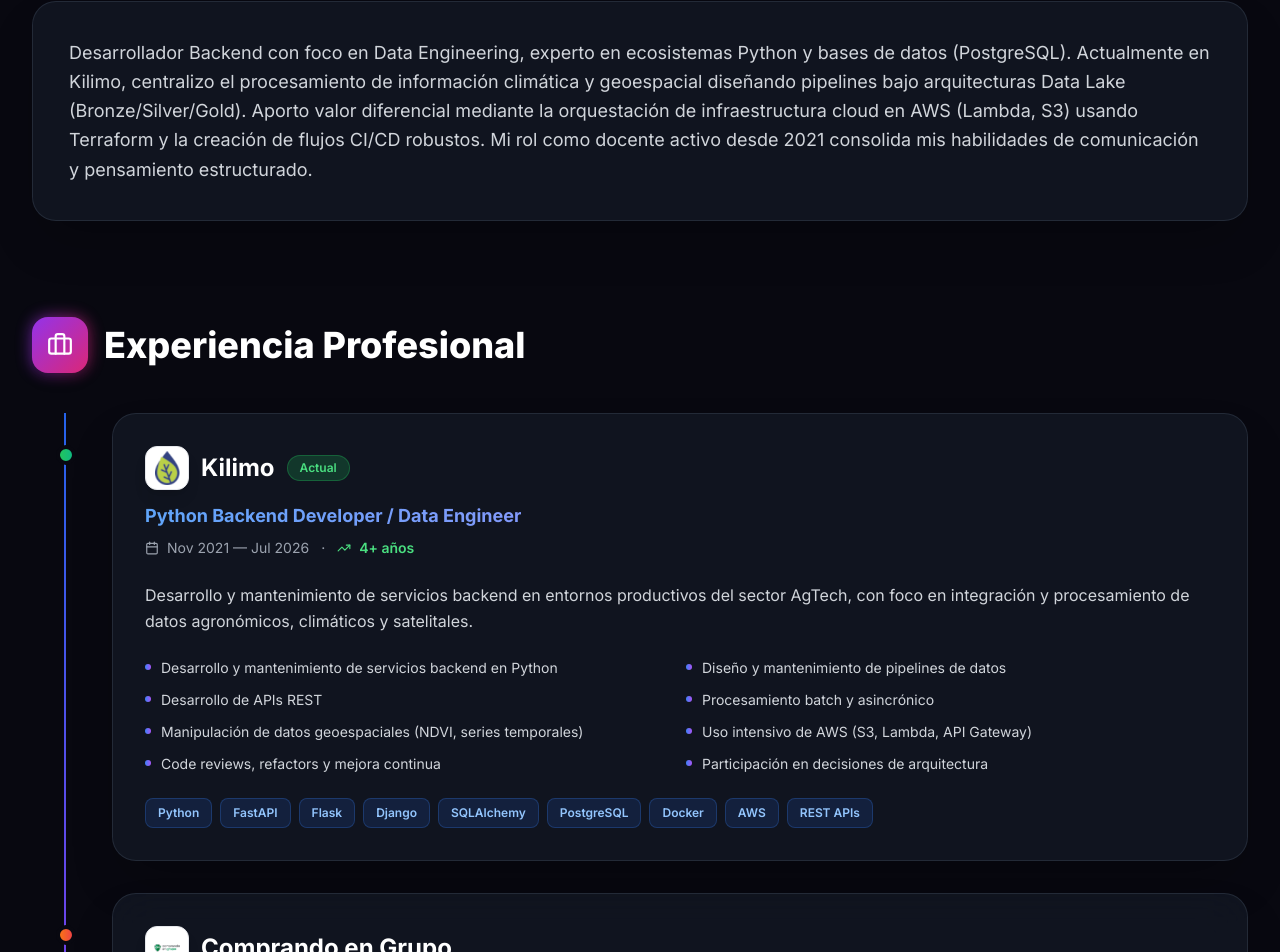
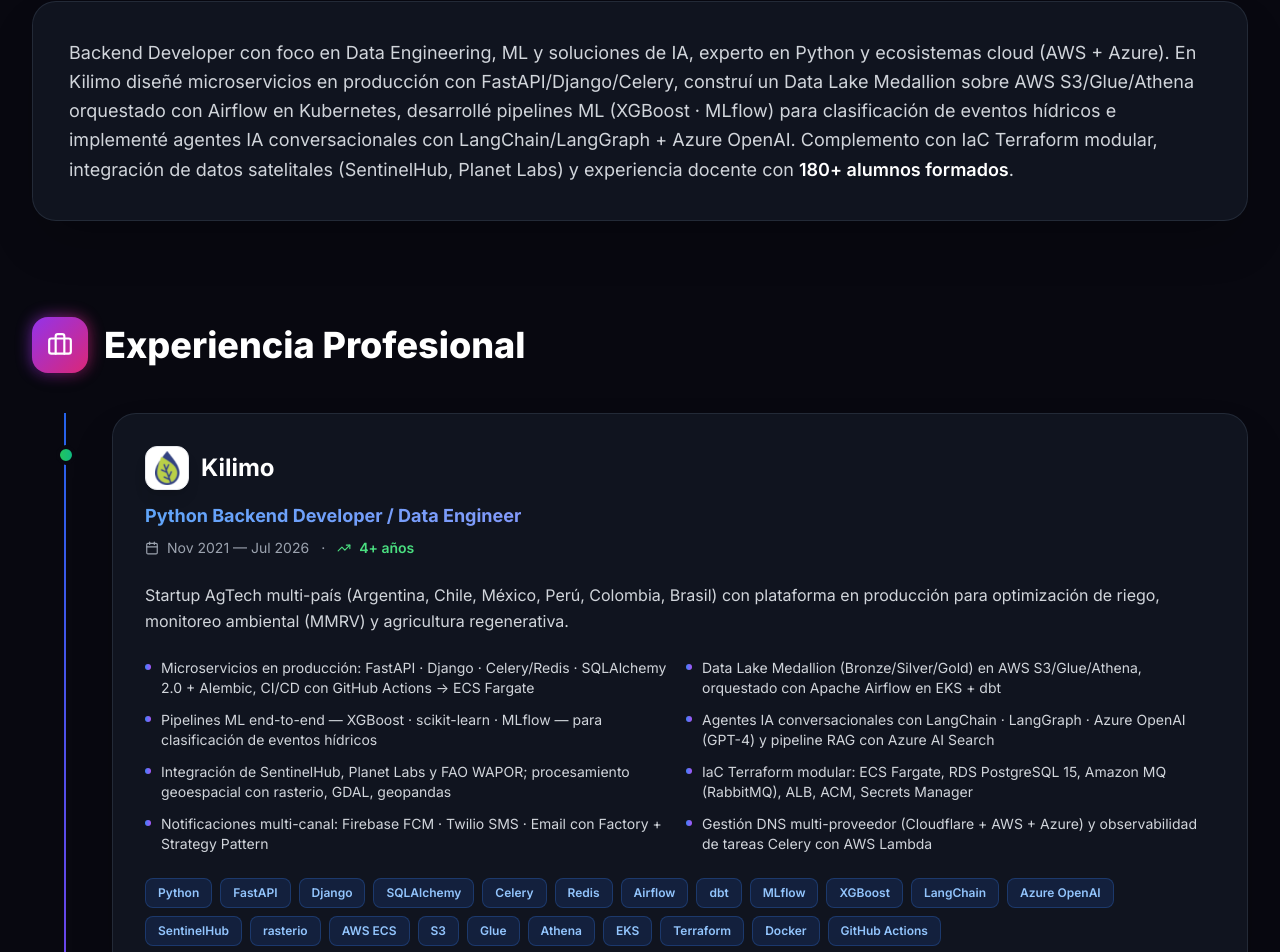
Before and after one commit to matiasjavierlucero/cv-web, a React (Vite) app: page / in a window 1280 px wide. Shown: the part 896-1848 px from the top of the page. Built offline with nearby package versions, Linux system fonts and the light colour scheme.

Commit message:
mejora en cv

```diff
--- a/package.json
+++ b/package.json
@@ -5,7 +5,7 @@
   "type": "module",
   "scripts": {
     "dev": "vite",
-    "build": "vite build",
+    "build": "node scripts/generate-pdf.mjs && vite build",
     "lint": "eslint .",
     "preview": "vite preview",
     "pdf": "node scripts/generate-pdf.mjs"
--- a/src/CVMatias.tsx
+++ b/src/CVMatias.tsx
@@ -169,13 +169,14 @@
 const ROLES = [
     'Python Backend Developer',
     'Data Engineer',
+    'ML & AI Engineer',
     'Docente de Desarrollo de Software',
 ];
 
 const STATS = [
     { value: 5,   suffix: '+', label: 'años de experiencia' },
-    { value: 120, suffix: '+', label: 'alumnos activos'     },
-    { value: 30,  suffix: '+', label: 'tecnologías'          },
+    { value: 180, suffix: '+', label: 'alumnos formados'    },
+    { value: 50,  suffix: '+', label: 'tecnologías'         },
     { value: 2,   suffix: '',  label: 'proyectos live'      },
 ];
 
@@ -184,37 +185,43 @@
         title: 'Backend',
         gradient: 'from-blue-500 to-cyan-500',
         chipClass: 'bg-blue-500/10 text-blue-300 border-blue-500/25 hover:bg-blue-500/20',
-        skills: ['Python 3.11+', 'FastAPI', 'Flask', 'Django', 'SQLAlchemy', 'REST APIs', 'Async/Await'],
+        skills: ['Python', 'FastAPI', 'Django', 'SQLAlchemy 2.0', 'Alembic', 'Celery', 'Redis', 'Pydantic v2', 'REST APIs'],
     },
     {
-        title: 'Data & Bases de Datos',
+        title: 'Data & ML',
         gradient: 'from-violet-500 to-purple-500',
         chipClass: 'bg-violet-500/10 text-violet-300 border-violet-500/25 hover:bg-violet-500/20',
-        skills: ['PostgreSQL', 'Polars', 'Pandas', 'Pipelines ETL', 'Medallion Architecture', 'SQLite'],
+        skills: ['Apache Airflow', 'dbt', 'MLflow', 'XGBoost', 'scikit-learn', 'Polars', 'Pandas', 'Medallion Architecture'],
+    },
+    {
+        title: 'IA / LLM',
+        gradient: 'from-pink-500 to-rose-500',
+        chipClass: 'bg-pink-500/10 text-pink-300 border-pink-500/25 hover:bg-pink-500/20',
+        skills: ['LangChain', 'LangGraph', 'Azure OpenAI (GPT-4)', 'RAG', 'Azure AI Search', 'Prompt Engineering'],
     },
     {
         title: 'Cloud & DevOps',
         gradient: 'from-emerald-500 to-teal-500',
         chipClass: 'bg-emerald-500/10 text-emerald-300 border-emerald-500/25 hover:bg-emerald-500/20',
-        skills: ['AWS S3', 'AWS Lambda', 'API Gateway', 'Docker', 'Terraform', 'GitHub Actions', 'CI/CD'],
+        skills: ['AWS (ECS · RDS · S3 · Glue · Athena · EKS)', 'Terraform', 'Docker', 'GitHub Actions', 'CI/CD', 'Kubernetes'],
     },
     {
-        title: 'Geoespacial & AgTech',
+        title: 'Geoespacial',
         gradient: 'from-orange-500 to-amber-500',
         chipClass: 'bg-orange-500/10 text-orange-300 border-orange-500/25 hover:bg-orange-500/20',
-        skills: ['Datos satelitales', 'NDVI', 'Polígonos KML', 'Series temporales', 'Procesamiento batch'],
+        skills: ['SentinelHub', 'Planet Labs', 'FAO WAPOR', 'rasterio', 'GDAL', 'geopandas', 'PostGIS', 'NDVI'],
+    },
+    {
+        title: 'Bases de datos',
+        gradient: 'from-slate-400 to-gray-500',
+        chipClass: 'bg-slate-500/10 text-slate-300 border-slate-500/25 hover:bg-slate-500/20',
+        skills: ['PostgreSQL', 'Redis', 'RabbitMQ', 'Amazon MQ', 'AWS Athena', 'Supabase', 'SQLite'],
     },
     {
         title: 'Frontend',
-        gradient: 'from-pink-500 to-rose-500',
-        chipClass: 'bg-pink-500/10 text-pink-300 border-pink-500/25 hover:bg-pink-500/20',
-        skills: ['Next.js 14', 'React 19', 'TypeScript', 'Tailwind CSS', 'Vite'],
-    },
-    {
-        title: 'Idiomas',
-        gradient: 'from-slate-400 to-gray-500',
-        chipClass: 'bg-slate-500/10 text-slate-300 border-slate-500/25 hover:bg-slate-500/20',
-        skills: ['Español (Nativo)', 'Inglés Técnico'],
+        gradient: 'from-indigo-500 to-blue-500',
+        chipClass: 'bg-indigo-500/10 text-indigo-300 border-indigo-500/25 hover:bg-indigo-500/20',
+        skills: ['Next.js 14', 'React 19', 'TypeScript', 'Tailwind CSS'],
     },
 ];
 
@@ -426,11 +433,12 @@
                         >
                             <p className={`text-lg ${dk ? 'text-gray-300' : 'text-gray-700'} leading-relaxed`}>
                                 <span className="text-3xl font-bold bg-gradient-to-r from-blue-400 to-purple-400 bg-clip-text text-transparent">5+ años</span>{' '}
-                                de experiencia en desarrollo Backend con Python. Especializado en{' '}
-                                <span className="font-semibold text-blue-400">APIs REST</span>,{' '}
-                                <span className="font-semibold text-purple-400">pipelines de datos</span> y{' '}
-                                <span className="font-semibold text-pink-400">procesamiento geoespacial</span>{' '}
-                                en el sector AgTech.
+                                construyendo sistemas backend, pipelines de datos y soluciones de IA en entornos productivos.
+                                Especializado en{' '}
+                                <span className="font-semibold text-blue-400">microservicios Python</span>,{' '}
+                                <span className="font-semibold text-purple-400">Data Lake en AWS con Airflow + dbt</span>,{' '}
+                                <span className="font-semibold text-pink-400">ML con XGBoost + MLflow</span> y{' '}
+                                <span className="font-semibold text-violet-400">agentes IA con LangChain + Azure OpenAI</span>.
                             </p>
                         </motion.div>
 
@@ -491,11 +499,12 @@
                     <SectionHeader icon={Users} title="Perfil Profesional" gradient="from-blue-600 to-cyan-600" darkMode={dk} />
                     <div className={`${card} p-9 hover:-translate-y-1 transition-all duration-300`}>
                         <p className={`${dk ? 'text-gray-300' : 'text-gray-700'} leading-relaxed text-lg`}>
-                            Desarrollador Backend con foco en Data Engineering, experto en ecosistemas Python y bases de datos (PostgreSQL).
-                            Actualmente en Kilimo, centralizo el procesamiento de información climática y geoespacial diseñando pipelines bajo
-                            arquitecturas Data Lake (Bronze/Silver/Gold). Aporto valor diferencial mediante la orquestación de infraestructura cloud
-                            en AWS (Lambda, S3) usando Terraform y la creación de flujos CI/CD robustos. Mi rol como docente activo desde 2021
-                            consolida mis habilidades de comunicación y pensamiento estructurado.
+                            Backend Developer con foco en Data Engineering, ML y soluciones de IA, experto en Python y ecosistemas cloud (AWS + Azure).
+                            En Kilimo diseñé microservicios en producción con FastAPI/Django/Celery, construí un Data Lake Medallion sobre AWS
+                            S3/Glue/Athena orquestado con Airflow en Kubernetes, desarrollé pipelines ML (XGBoost · MLflow) para clasificación
+                            de eventos hídricos e implementé agentes IA conversacionales con LangChain/LangGraph + Azure OpenAI. Complemento
+                            con IaC Terraform modular, integración de datos satelitales (SentinelHub, Planet Labs) y experiencia docente con{' '}
+                            <span className={`font-semibold ${dk ? 'text-white' : 'text-gray-900'}`}>180+ alumnos formados</span>.
                         </p>
                     </div>
                 </motion.section>
@@ -522,7 +531,6 @@
                                                 <a href="https://www.kilimo.com" target="_blank" rel="noopener noreferrer" className="hover:opacity-80 transition-opacity">
                                                     <h4 className={`text-2xl font-bold ${dk ? 'text-white' : 'text-gray-900'}`}>Kilimo</h4>
                                                 </a>
-                                                <span className="px-3 py-1 bg-green-500/20 text-green-400 rounded-full text-xs font-semibold border border-green-500/30">Actual</span>
                                             </div>
                                             <p className="text-transparent bg-clip-text bg-gradient-to-r from-blue-400 to-purple-400 font-bold text-lg mb-2">
                                                 Python Backend Developer / Data Engineer
@@ -538,20 +546,20 @@
                                     </div>
 
                                     <p className={`${dk ? 'text-gray-300' : 'text-gray-700'} mb-6 leading-relaxed`}>
-                                        Desarrollo y mantenimiento de servicios backend en entornos productivos del sector AgTech,
-                                        con foco en integración y procesamiento de datos agronómicos, climáticos y satelitales.
+                                        Startup AgTech multi-país (Argentina, Chile, México, Perú, Colombia, Brasil) con plataforma en producción
+                                        para optimización de riego, monitoreo ambiental (MMRV) y agricultura regenerativa.
                                     </p>
 
                                     <div className={`grid md:grid-cols-2 gap-3 ${dk ? 'text-gray-300' : 'text-gray-700'} mb-6 text-sm`}>
                                         {[
-                                            'Desarrollo y mantenimiento de servicios backend en Python',
-                                            'Diseño y mantenimiento de pipelines de datos',
-                                            'Desarrollo de APIs REST',
-                                            'Procesamiento batch y asincrónico',
-                                            'Manipulación de datos geoespaciales (NDVI, series temporales)',
-                                            'Uso intensivo de AWS (S3, Lambda, API Gateway)',
-                                            'Code reviews, refactors y mejora continua',
-                                            'Participación en decisiones de arquitectura',
+                                            'Microservicios en producción: FastAPI · Django · Celery/Redis · SQLAlchemy 2.0 + Alembic, CI/CD con GitHub Actions → ECS Fargate',
+                                            'Data Lake Medallion (Bronze/Silver/Gold) en AWS S3/Glue/Athena, orquestado con Apache Airflow en EKS + dbt',
+                                            'Pipelines ML end-to-end — XGBoost · scikit-learn · MLflow — para clasificación de eventos hídricos',
+                                            'Agentes IA conversacionales con LangChain · LangGraph · Azure OpenAI (GPT-4) y pipeline RAG con Azure AI Search',
+                                            'Integración de SentinelHub, Planet Labs y FAO WAPOR; procesamiento geoespacial con rasterio, GDAL, geopandas',
+                                            'IaC Terraform modular: ECS Fargate, RDS PostgreSQL 15, Amazon MQ (RabbitMQ), ALB, ACM, Secrets Manager',
+                                            'Notificaciones multi-canal: Firebase FCM · Twilio SMS · Email con Factory + Strategy Pattern',
+                                            'Gestión DNS multi-proveedor (Cloudflare + AWS + Azure) y observabilidad de tareas Celery con AWS Lambda',
                                         ].map((item, i) => (
                                             <div key={i} className="flex items-start gap-2.5 group-hover:translate-x-1 transition-transform duration-200">
                                                 <div className="mt-1.5 w-1.5 h-1.5 rounded-full bg-gradient-to-r from-blue-500 to-purple-500 flex-shrink-0" />
@@ -561,7 +569,7 @@
                                     </div>
 
                                     <div className="flex flex-wrap gap-2">
-                                        {['Python', 'FastAPI', 'Flask', 'Django', 'SQLAlchemy', 'PostgreSQL', 'Docker', 'AWS', 'REST APIs'].map(t => (
+                                        {['Python', 'FastAPI', 'Django', 'SQLAlchemy', 'Celery', 'Redis', 'Airflow', 'dbt', 'MLflow', 'XGBoost', 'LangChain', 'Azure OpenAI', 'SentinelHub', 'rasterio', 'AWS ECS', 'S3', 'Glue', 'Athena', 'EKS', 'Terraform', 'Docker', 'GitHub Actions'].map(t => (
                                             <span key={t} className="px-3 py-1.5 bg-blue-600/15 text-blue-300 rounded-lg text-xs font-semibold border border-blue-500/25 hover:scale-105 transition-transform cursor-default">
                                                 {t}
                                             </span>
@@ -972,8 +980,8 @@
                             <div>
                                 <h4 className={`text-2xl font-bold ${dk ? 'text-white' : 'text-gray-900'} mb-4`}>¿Hablamos?</h4>
                                 <p className={`${dk ? 'text-gray-300' : 'text-gray-700'} text-base mb-8 leading-relaxed`}>
-                                    Estoy abierto a nuevas oportunidades, colaboraciones en proyectos de
-                                    Data Engineering o Backend con Python, y desafíos en el sector AgTech.
+                                    Abierto a nuevas oportunidades en Backend Python, Data Engineering, ML Engineering o IA —
+                                    ya sea en startups, scaleups o empresas establecidas. Si tenés un desafío técnico interesante, hablemos.
                                 </p>
                                 <div className="space-y-5">
                                     <div className="flex items-center gap-4">
--- a/src/CVPdf.tsx
+++ b/src/CVPdf.tsx
@@ -144,13 +144,14 @@
                 <div style={{ marginBottom: 22 }}>
                     <SectionTitle>Perfil</SectionTitle>
                     <p style={{ fontSize: 11, color: GRAY, lineHeight: 1.65 }}>
-                        Backend Developer Python especializado en Data Engineering e infraestructura cloud, con{' '}
-                        <strong style={{ color: NAVY }}>5+ años de experiencia en entornos productivos</strong>.
-                        En Kilimo (AgTech), diseño pipelines ETL sobre arquitectura medallion en AWS S3, proceso
-                        datos satelitales y geoespaciales, y gestiono infraestructura serverless con Terraform.
-                        Complemento ese perfil con experiencia en liderazgo técnico en ItecLabs
-                        (equipo de 15+ personas) y docencia activa con{' '}
-                        <strong style={{ color: NAVY }}>120+ alumnos</strong>.
+                        Backend Developer Python con{' '}
+                        <strong style={{ color: NAVY }}>5+ años en entornos productivos</strong>{' '}
+                        especializado en Data Engineering, ML y soluciones de IA.
+                        En Kilimo (AgTech multi-país) diseñé microservicios con FastAPI/Django/Celery, construí un
+                        Data Lake Medallion sobre AWS S3/Glue/Athena orquestado con Airflow en EKS, desarrollé
+                        pipelines ML (XGBoost · MLflow) e implementé agentes IA con LangChain/LangGraph + Azure OpenAI.
+                        Complemento con Tech Lead en ItecLabs (15+ personas) y docencia activa con{' '}
+                        <strong style={{ color: NAVY }}>180+ alumnos formados</strong>.
                     </p>
                 </div>
 
@@ -162,15 +163,17 @@
                         company="Kilimo"
                         role="Python Backend Developer / Data Engineer"
                         period="Nov 2021 – Jun 2026 · 4+ años"
-                        note="Startup AgTech de riego inteligente , ClimaTech· equipo distribuido (Argentina, Chile, Brasil, Perú, Bolivia, Colombia, México y USA)"
+                        note="Startup AgTech multi-país (Argentina, Chile, México, Perú, Colombia, Brasil) · equipo distribuido"
                         bullets={[
-                            'Diseñé pipelines ETL que integran imágenes satelitales (Sentinel/Planet), índices NDVI y datos climáticos para modelos agronómicos en escala de producción',
-                            'Implementé arquitectura Data Lake medallion (Bronze → Silver → Gold) en AWS S3 como fuente única de verdad para datos de múltiples clientes',
-                            'Infraestructura cloud como código con Terraform: Lambda, API Gateway, S3, IAM — deploy reproducible y auditable',
-                            'Automaticé flujos CI/CD con GitHub Actions: scraping periódico, validación de datos y deploy de servicios FastAPI',
-                            'Code reviews, refactors y participación en decisiones de arquitectura en equipo internacional',
+                            'Diseñé e implementé múltiples microservicios en producción con FastAPI · Django · Celery/Redis · SQLAlchemy 2.0 + Alembic, bajo Layered Architecture y CI/CD completo (GitHub Actions → ECS Fargate)',
+                            'Construí Data Lake Medallion (Bronze/Silver/Gold) sobre AWS S3/Glue/Athena, orquestado con Apache Airflow en Kubernetes (EKS) e integración dbt vía Astronomer Cosmos',
+                            'Desarrollé pipelines ML end-to-end — XGBoost · scikit-learn · MLflow — para clasificación de eventos hídricos, con inference periódica deployada en ECS Fargate',
+                            'Implementé agentes IA conversacionales con LangChain · LangGraph · Azure OpenAI (GPT-4) y prototipé pipeline RAG con Azure AI Search + Azure Document Intelligence',
+                            'Integré SentinelHub, Planet Labs y FAO WAPOR; procesamiento geoespacial con rasterio, GDAL, geopandas y rasterstats a escala',
+                            'IaC Terraform modular para múltiples microservicios: ECS Fargate, RDS PostgreSQL 15, Amazon MQ (RabbitMQ), ALB, ACM, Secrets Manager — multi-entorno stg/prod',
+                            'Servicio de notificaciones multi-canal (Firebase FCM · Twilio SMS · Email) con Factory + Strategy Pattern para selección dinámica de canal en runtime',
                         ]}
-                        tags={['Python', 'FastAPI', 'Flask', 'Django', 'SQLAlchemy', 'PostgreSQL', 'Polars', 'AWS S3', 'AWS Lambda', 'Terraform', 'Docker', 'GitHub Actions']}
+                        tags={['Python', 'FastAPI', 'Django', 'SQLAlchemy 2.0', 'Alembic', 'Celery', 'Redis', 'Airflow', 'dbt', 'MLflow', 'XGBoost', 'LangChain', 'Azure OpenAI', 'SentinelHub', 'rasterio', 'Firebase FCM', 'Twilio', 'AWS ECS', 'S3', 'Glue', 'Athena', 'EKS', 'Terraform', 'Docker', 'GitHub Actions']}
                     />
 
                     <Entry
@@ -206,7 +209,7 @@
                         role="Profesor — Tecnicatura Superior en Desarrollo de Software"
                         period="Mar 2021 – Mar 2026 · 5 años"
                         bullets={[
-                            'Docente de Python, POO, backend y buenas prácticas con 120+ alumnos activos',
+                            'Docente de Python, POO, backend y buenas prácticas con 180+ alumnos formados',
                             'Diseño de trabajos prácticos y evaluaciones orientados al mercado laboral real',
                         ]}
                     />
@@ -246,12 +249,13 @@
                     <SectionTitle>Habilidades Técnicas</SectionTitle>
                     <div style={{ display: 'grid', gridTemplateColumns: '1fr 1fr', gap: '6px 24px' }}>
                         {[
-                            { cat: 'Backend',        items: 'Python (Avanzado) · FastAPI · Flask · Django · SQLAlchemy' },
-                            { cat: 'Data & ML',      items: 'Polars · Pandas · LightGBM · Pipelines ETL · Data Lake' },
-                            { cat: 'Cloud & IaC',    items: 'AWS (S3, Lambda, API Gateway) · Terraform · Docker · GitHub Actions' },
-                            { cat: 'Bases de datos', items: 'PostgreSQL · SQLite · Supabase' },
-                            { cat: 'Frontend',       items: 'Next.js 14 · React (básico)' },
-                            { cat: 'Otros',          items: 'Git · Code Review · Arquitectura REST · Procesamiento geoespacial' },
+                            { cat: 'Backend',        items: 'Python · FastAPI · Django · SQLAlchemy 2.0 · Alembic · Celery · Redis · Pydantic v2' },
+                            { cat: 'Data & ML',      items: 'Apache Airflow · dbt · MLflow · XGBoost · scikit-learn · Polars · Pandas · Medallion Architecture' },
+                            { cat: 'IA / LLM',       items: 'LangChain · LangGraph · Azure OpenAI (GPT-4) · RAG · Azure AI Search · Azure Document Intelligence' },
+                            { cat: 'Cloud & IaC',    items: 'AWS (ECS · RDS · S3 · Glue · Athena · Lambda · EKS) · Kubernetes · Terraform · Docker · GitHub Actions' },
+                            { cat: 'Geoespacial',    items: 'SentinelHub · Planet Labs · FAO WAPOR · rasterio · GDAL · geopandas · PostGIS' },
+                            { cat: 'Bases de datos', items: 'PostgreSQL · Redis · RabbitMQ · Amazon MQ · SQLite · Supabase' },
+                            { cat: 'Integraciones',  items: 'Firebase Admin SDK · Firebase FCM · Twilio SMS · Cloudflare' },
                         ].map(({ cat, items }) => (
                             <div key={cat} style={{ paddingBottom: 4 }}>
                                 <span style={{ fontSize: 10.5, fontWeight: 700, color: NAVY }}>{cat}: </span>
--- a/src/data.js
+++ b/src/data.js
@@ -10,14 +10,14 @@
     linkedin: "https://www.linkedin.com/in/matiasjavierlucero",
     github: "https://github.com/matiasjavierlucero"
   },
-  about: "Backend Developer especializado en Python con experiencia en Django, Flask y arquitecturas API Rest. Apasionado por la ingeniería de datos, la optimización de bases de datos PostgreSQL y la implementación de soluciones escalables usando Docker. Experiencia docente y en gestión de proyectos.",
+  about: "Backend Developer con 5+ años en entornos productivos. Especializado en microservicios Python, Data Lake en AWS con Airflow + dbt, ML con XGBoost + MLflow, y agentes IA con LangChain + Azure OpenAI. Docente activo con 180+ alumnos formados.",
   skills: [
     { name: "Python", category: "Backend", icon: Code },
-    { name: "Django", category: "Backend", icon: Server },
+    { name: "FastAPI / Django", category: "Backend", icon: Server },
     { name: "PostgreSQL", category: "Database", icon: Database },
-    { name: "Docker", category: "DevOps", icon: Terminal },
-    { name: "API Rest", category: "Backend", icon: Globe },
-    { name: "Data Engineering", category: "Data", icon: Cpu },
+    { name: "AWS + Terraform", category: "Cloud", icon: Terminal },
+    { name: "Airflow + dbt + MLflow", category: "Data & ML", icon: Cpu },
+    { name: "LangChain + Azure OpenAI", category: "IA / LLM", icon: Globe },
   ],
   experience: [
     {
@@ -25,7 +25,7 @@
       role: "Python Backend Developer",
       company: "Kilimo",
       period: "Nov 2021 - Jun 2026",
-      description: "Desarrollo y mantenimiento de backend en Python. Optimización de consultas y arquitectura de datos.",
+      description: "Microservicios FastAPI/Django/Celery en producción · Data Lake Medallion en AWS (Airflow, dbt, Glue, Athena) · Pipelines ML con XGBoost + MLflow · Agentes IA con LangChain/LangGraph + Azure OpenAI · IaC Terraform modular · Datos satelitales (SentinelHub, Planet Labs, rasterio).",
       type: "Full-time"
     },
     {
```
Also changed, not shown: scripts/generate-pdf.mjs (+8 -3 lines), 1 other file (tests, documents, lock files or other folders).
